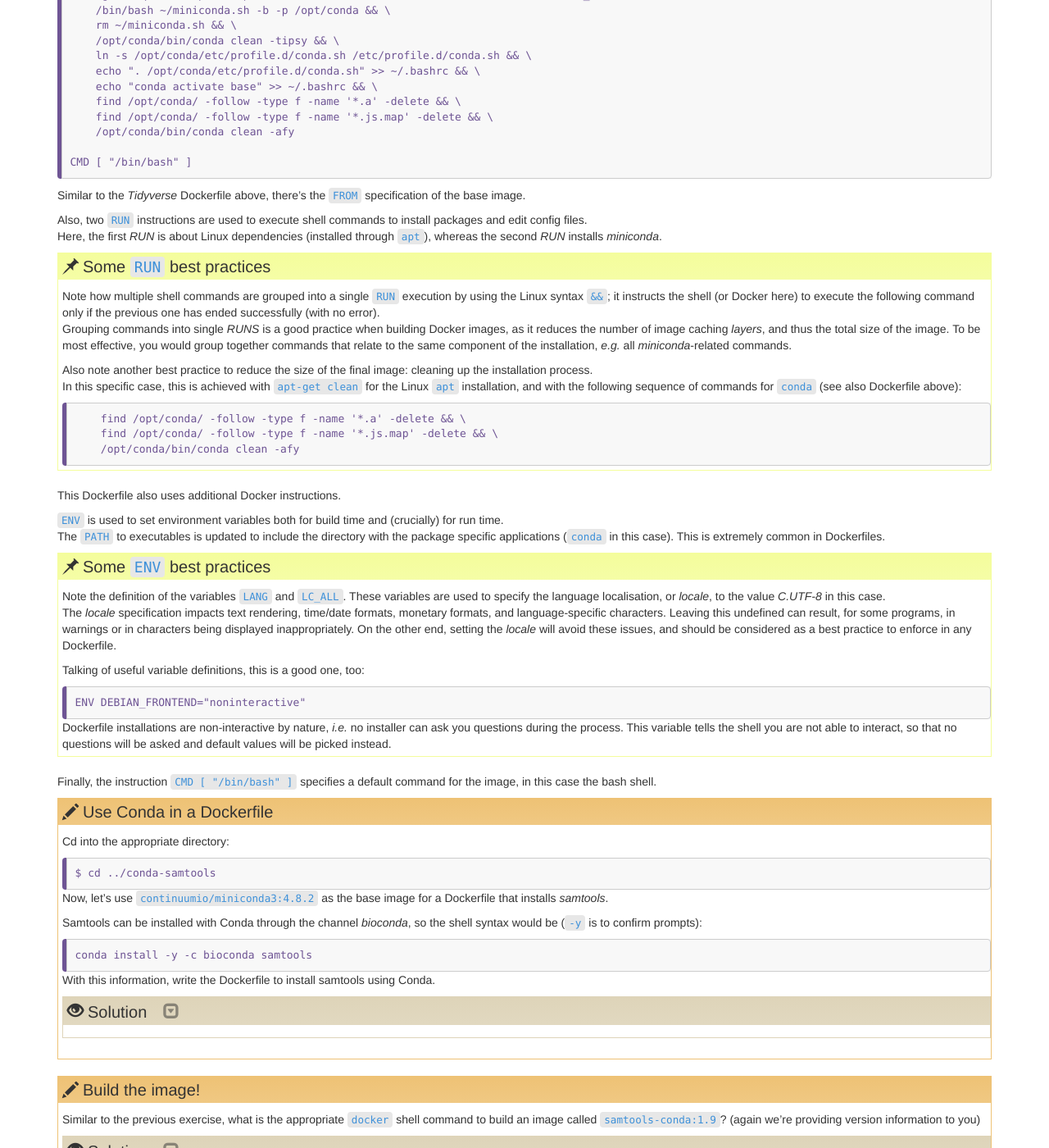
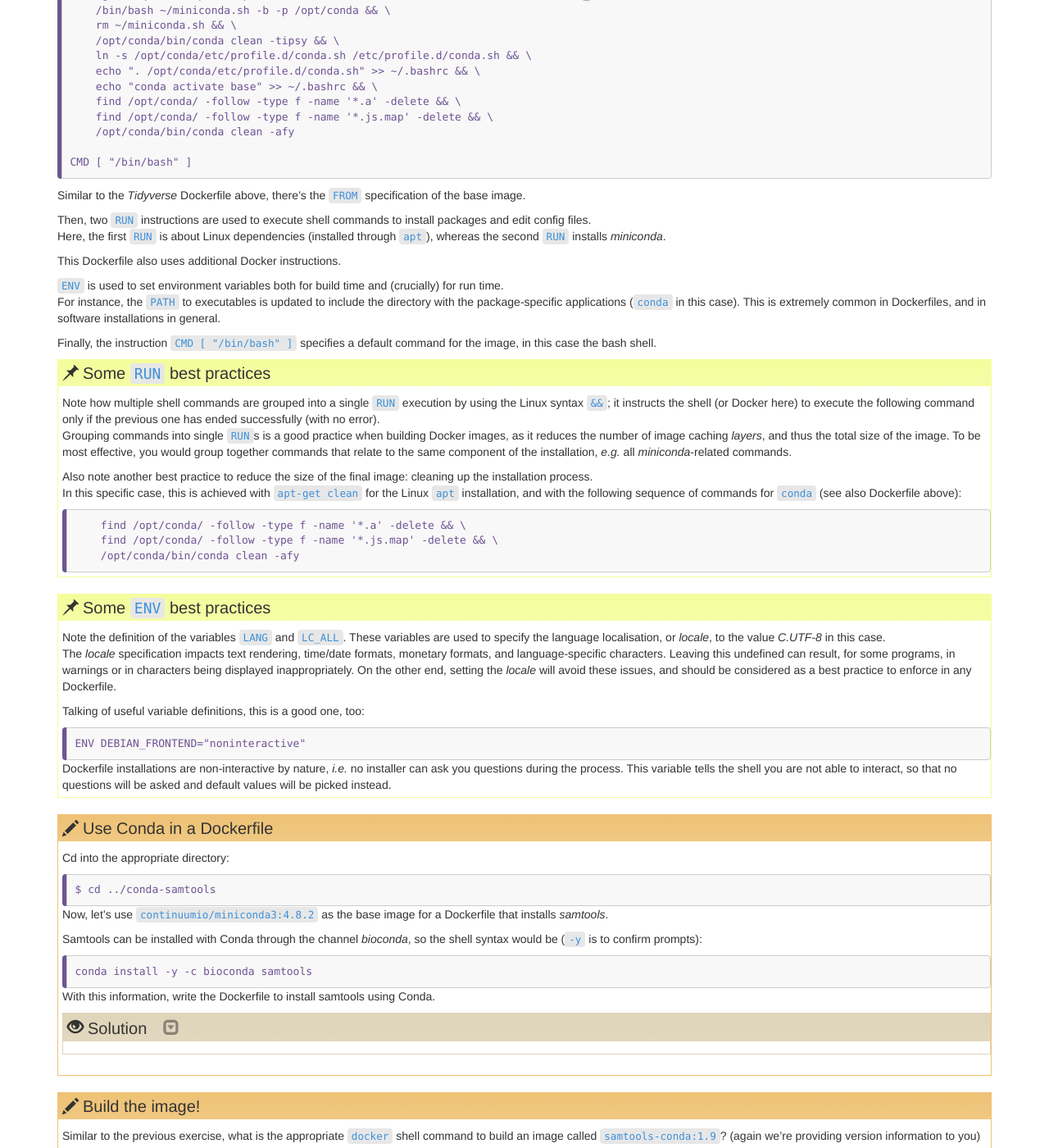
Before and after one commit to PawseySC/containers-bioinformatics-workshop, a Jekyll site: the page built from _episodes/5.build.md, in a window 1280 px wide and 1400 px high, scrolled down 3144 px. Shown: the whole window at 82% size. Built offline with Jekyll 4.4.1, drawn with Linux system fonts in a browser that asks for light colours; part of the change alters nothing that is shown.

Commit message:
s3 rearranging callouts

````diff
--- a/_episodes/5.build.md
+++ b/_episodes/5.build.md
@@ -232,14 +232,21 @@ CMD [ "/bin/bash" ]
 
 Similar to the *Tidyverse* Dockerfile above, there's the `FROM` specification of the base image.
 
-Also, two `RUN` instructions are used to execute shell commands to install packages and edit config files.
-Here, the first *RUN* is about Linux dependencies (installed through `apt`), whereas the second *RUN* installs *miniconda*.
+Then, two `RUN` instructions are used to execute shell commands to install packages and edit config files.
+Here, the first `RUN` is about Linux dependencies (installed through `apt`), whereas the second `RUN` installs *miniconda*.
+
+This Dockerfile also uses additional Docker instructions.
+
+`ENV` is used to set environment variables both for build time and (crucially) for run time.
+For instance, the `PATH` to executables is updated to include the directory with the package-specific applications (`conda` in this case).  This is extremely common in Dockerfiles, and in software installations in general.
+
+Finally, the instruction `CMD [ "/bin/bash" ]` specifies a default command for the image, in this case the bash shell.
 
 
 > ## Some `RUN` best practices
 >
 > Note how multiple shell commands are grouped into a single `RUN` execution by using the Linux syntax `&&`; it instructs the shell (or Docker here) to execute the following command only if the previous one has ended successfully (with no error).
-> Grouping commands into single *RUNS* is a good practice when building Docker images, as it reduces the number of image caching *layers*, and thus the total size of the image.  To be most effective, you would group together commands that relate to the same component of the installation, *e.g.* all *miniconda*-related commands.
+> Grouping commands into single `RUN`s is a good practice when building Docker images, as it reduces the number of image caching *layers*, and thus the total size of the image.  To be most effective, you would group together commands that relate to the same component of the installation, *e.g.* all *miniconda*-related commands.
 >
 > Also note another best practice to reduce the size of the final image: cleaning up the installation process.
 > In this specific case, this is achieved with `apt-get clean` for the Linux `apt` installation, and with the following sequence of commands for `conda` (see also Dockerfile above):
@@ -251,12 +258,6 @@ Here, the first *RUN* is about Linux dependencies (installed through `apt`), whe
 > ```
 > {: .source}
 {: .callout}
-
-
-This Dockerfile also uses additional Docker instructions.
-
-`ENV` is used to set environment variables both for build time and (crucially) for run time.
-The `PATH` to executables is updated to include the directory with the package specific applications (`conda` in this case).  This is extremely common in Dockerfiles.
 
 
 > ## Some `ENV` best practices
@@ -273,9 +274,6 @@ The `PATH` to executables is updated to include the directory with the package s
 >
 > Dockerfile installations are non-interactive by nature, *i.e.* no installer can ask you questions during the process.  This variable tells the shell you are not able to interact, so that no questions will be asked and default values will be picked instead.
 {: .callout}
-
-
-Finally, the instruction `CMD [ "/bin/bash" ]` specifies a default command for the image, in this case the bash shell.
 
 
 > ## Use Conda in a Dockerfile
````
